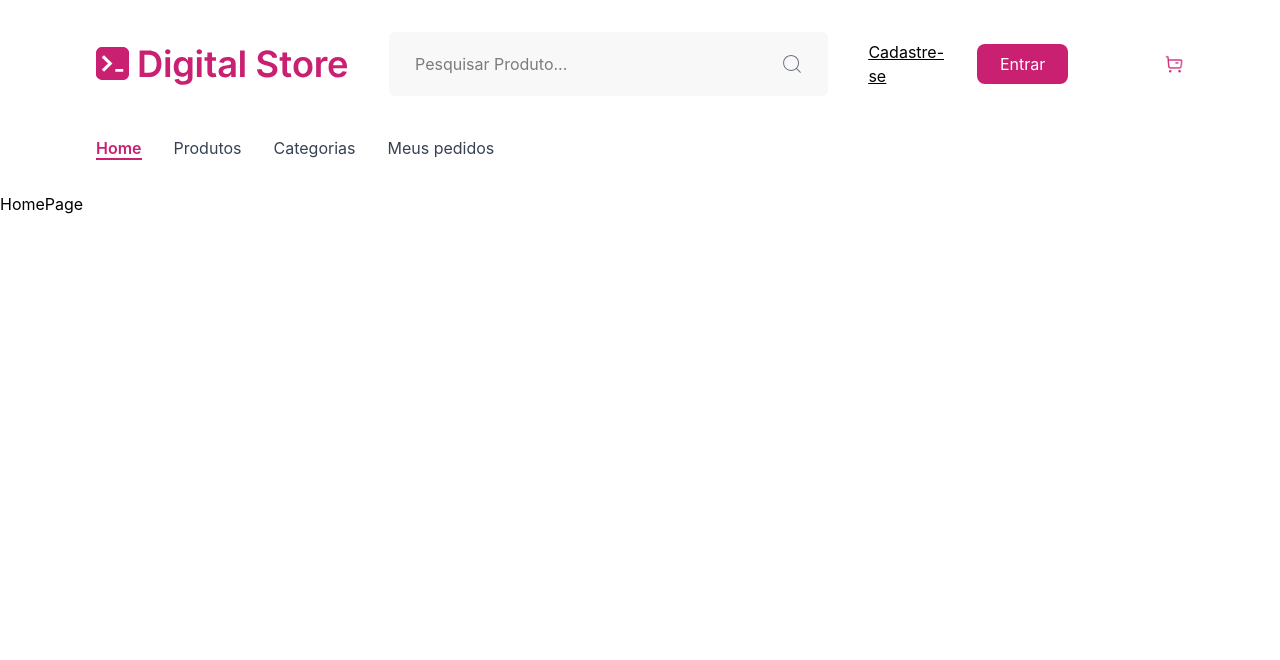
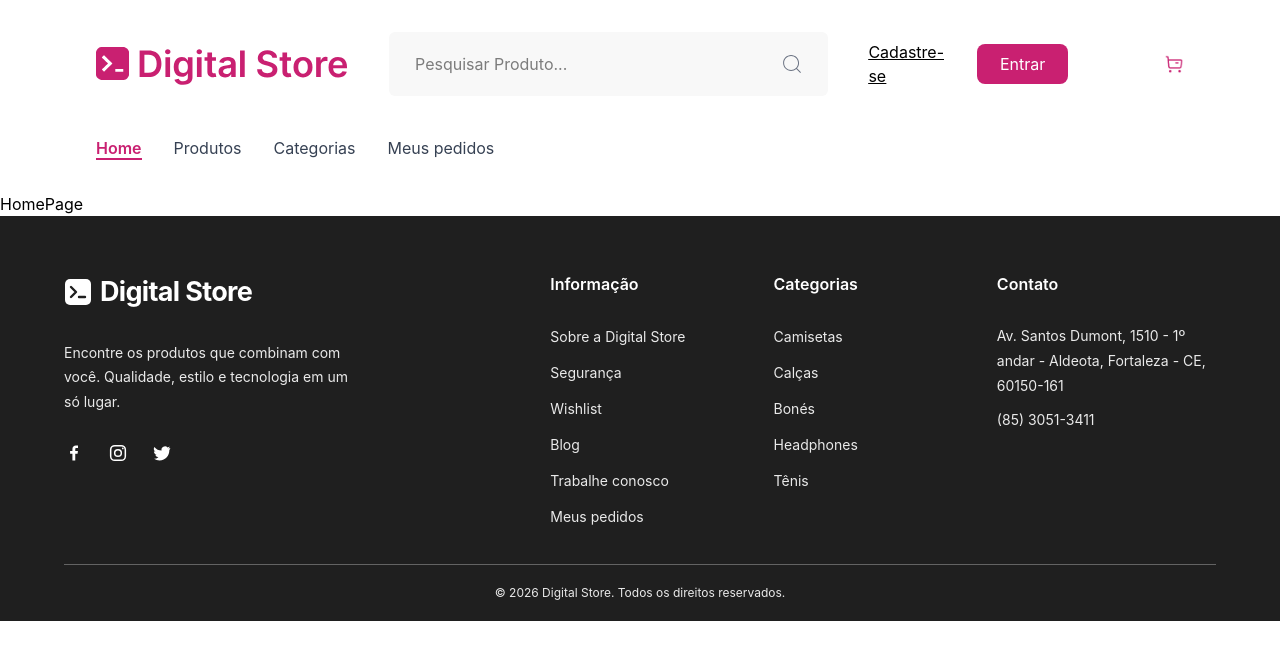
Before and after one commit to Hzimr/ProjetoFrontEnd-Tech4.0, a React (Vite) app: page / in a window 1280 px wide. Shown: the top 660 px of the page. Built offline with nearby package versions, Linux system fonts and the light colour scheme.

Commit message:
feat: Footer

```diff
--- a/src/components/Footer.tsx
+++ b/src/components/Footer.tsx
@@ -0,0 +1,184 @@
+import type { SVGProps } from "react";
+
+type SocialIconProps = SVGProps<SVGSVGElement>;
+
+function TerminalIcon() {
+  return (
+    <svg
+      aria-hidden="true"
+      viewBox="0 0 28 28"
+      className="h-7 w-7 shrink-0"
+      fill="none"
+    >
+      <rect x="1" y="1" width="26" height="26" rx="5" fill="currentColor" />
+      <path
+        d="m7 9 5 5-5 5m8 0h6"
+        stroke="#1f1f1f"
+        strokeWidth="2.4"
+        strokeLinecap="round"
+        strokeLinejoin="round"
+      />
+    </svg>
+  );
+}
+
+function FacebookIcon(props: SocialIconProps) {
+  return (
+    <svg viewBox="0 0 24 24" fill="currentColor" aria-hidden="true" {...props}>
+      <path d="M13.5 21v-8.2h2.8l.4-3.2h-3.2V7.5c0-.9.3-1.5 1.6-1.5h1.7V3.1c-.3 0-1.3-.1-2.5-.1-2.5 0-4.2 1.5-4.2 4.3v2.3H7.3v3.2h2.8V21h3.4Z" />
+    </svg>
+  );
+}
+
+function InstagramIcon(props: SocialIconProps) {
+  return (
+    <svg
+      viewBox="0 0 24 24"
+      fill="none"
+      stroke="currentColor"
+      strokeWidth="1.8"
+      aria-hidden="true"
+      {...props}
+    >
+      <rect x="3.2" y="3.2" width="17.6" height="17.6" rx="5" />
+      <circle cx="12" cy="12" r="4" />
+      <circle cx="17.8" cy="6.5" r="1" fill="currentColor" stroke="none" />
+    </svg>
+  );
+}
+
+function TwitterIcon(props: SocialIconProps) {
+  return (
+    <svg viewBox="0 0 24 24" fill="currentColor" aria-hidden="true" {...props}>
+      <path d="M22 5.9a8 8 0 0 1-2.4.7 4.2 4.2 0 0 0 1.8-2.3 8.4 8.4 0 0 1-2.7 1 4.2 4.2 0 0 0-7.2 3.8 11.9 11.9 0 0 1-8.6-4.4 4.2 4.2 0 0 0 1.3 5.6 4.1 4.1 0 0 1-1.9-.5v.1a4.2 4.2 0 0 0 3.4 4.1 4.2 4.2 0 0 1-1.9.1 4.2 4.2 0 0 0 3.9 2.9A8.4 8.4 0 0 1 2.5 19a11.8 11.8 0 0 0 6.4 1.9c7.7 0 11.9-6.4 11.9-11.9v-.5A8.5 8.5 0 0 0 22 5.9Z" />
+    </svg>
+  );
+}
+
+const informationLinks = [
+  { label: "Sobre a Digital Store", href: "#sobre" },
+  { label: "Segurança", href: "#seguranca" },
+  { label: "Wishlist", href: "#wishlist" },
+  { label: "Blog", href: "#blog" },
+  { label: "Trabalhe conosco", href: "#trabalhe-conosco" },
+  { label: "Meus pedidos", href: "#pedidos" },
+];
+
+
+const categoryLinks = [
+  { label: "Camisetas", href: "#camisetas" },
+  { label: "Calças", href: "#calcas" },
+  { label: "Bonés", href: "#bones" },
+  { label: "Headphones", href: "#headphones" },
+  { label: "Tênis", href: "#tenis" },
+];
+
+const linkClass =
+  "text-sm text-white/90 transition-colors hover:text-white hover:underline focus-visible:outline focus-visible:outline-2 focus-visible:outline-offset-4 focus-visible:outline-white";
+
+export default function Footer() {
+  return (
+    <footer className="w-full bg-[#1f1f1f] text-white">
+      <div className="mx-auto max-w-[1200px] px-6 pb-5 pt-14 sm:px-10 lg:px-6">
+        <div className="grid grid-cols-1 gap-10 sm:grid-cols-2 lg:grid-cols-[2fr_0.8fr_0.8fr_1fr] lg:gap-12">
+          {/* Apresentação da loja */}
+          <div className="max-w-[300px]">
+            <a
+              href="/"
+              aria-label="Digital Store - página inicial"
+              className="mb-7 inline-flex items-center gap-2 text-[27px] font-bold tracking-tight text-white"
+            >
+              <TerminalIcon />
+              <span>Digital Store</span>
+            </a>
+
+            <p className="mb-7 text-sm leading-[1.55rem] text-white/90">
+              Encontre os produtos que combinam com você. Qualidade, estilo e
+              tecnologia em um só lugar.
+            </p>
+
+            <div className="flex items-center gap-6">
+              <a
+                href="https://www.facebook.com/"
+                target="_blank"
+                rel="noreferrer"
+                aria-label="Facebook"
+                className="text-white transition-opacity hover:opacity-70"
+              >
+                <FacebookIcon className="h-5 w-5" />
+              </a>
+              <a
+                href="https://www.instagram.com/"
+                target="_blank"
+                rel="noreferrer"
+                aria-label="Instagram"
+                className="text-white transition-opacity hover:opacity-70"
+              >
+                <InstagramIcon className="h-5 w-5" />
+              </a>
+              <a
+                href="https://twitter.com/"
+                target="_blank"
+                rel="noreferrer"
+                aria-label="Twitter"
+                className="text-white transition-opacity hover:opacity-70"
+              >
+                <TwitterIcon className="h-5 w-5" />
+              </a>
+            </div>
+          </div>
+
+          {/* Links institucionais */}
+          <nav aria-label="Informações">
+            <h2 className="mb-7 text-base font-semibold">Informação</h2>
+            <ul className="space-y-3">
+              {informationLinks.map((link) => (
+                <li key={link.label}>
+                  <a className={linkClass} href={link.href}>
+                    {link.label}
+                  </a>
+                </li>
+              ))}
+            </ul>
+          </nav>
+
+          {/* Categorias */}
+          <nav aria-label="Categorias">
+            <h2 className="mb-7 text-base font-semibold">Categorias</h2>
+            <ul className="space-y-3">
+              {categoryLinks.map((link) => (
+                <li key={link.label}>
+                  <a className={linkClass} href={link.href}>
+                    {link.label}
+                  </a>
+                </li>
+              ))}
+            </ul>
+          </nav>
+
+          {/* Contato */}
+          <address className="not-italic">
+            <h2 className="mb-7 text-base font-semibold">Contato</h2>
+            <p className="max-w-[230px] text-sm leading-[1.55rem] text-white/90">
+              Av. Santos Dumont, 1510 - 1º andar - Aldeota, Fortaleza - CE,
+              60150-161
+            </p>
+            <a
+              href="tel:+558530513411"
+              className={`${linkClass} mt-3 inline-block`}
+            >
+              (85) 3051-3411
+            </a>
+          </address>
+        </div>
+
+        <div className="mt-9 border-t border-white/30 pt-5 text-center">
+          <p className="text-xs text-white/90">
+            © {new Date().getFullYear()} Digital Store. Todos os direitos
+            reservados.
+          </p>
+        </div>
+      </div>
+    </footer>
+  );
+}
--- a/src/layouts/PageLayout.tsx
+++ b/src/layouts/PageLayout.tsx
@@ -1,11 +1,14 @@
 import { Outlet } from "react-router-dom";
 import Header from "../components/Header";
+import Footer from "../components/Footer.tsx";
+
 
 const PageLayout = () => {
   return (
     <>
       <Header />
       <Outlet />
+      <Footer />
     </>
   );
 };
```
